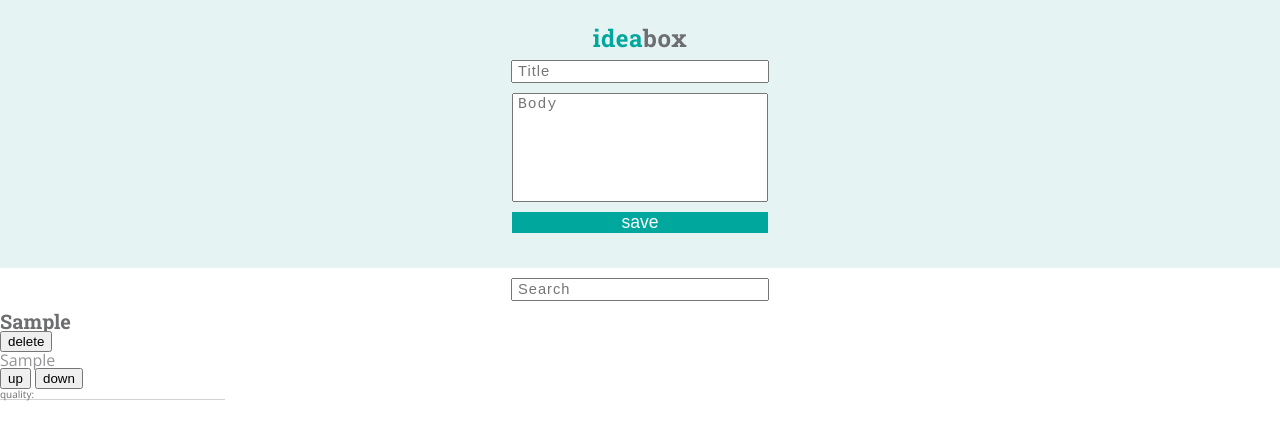
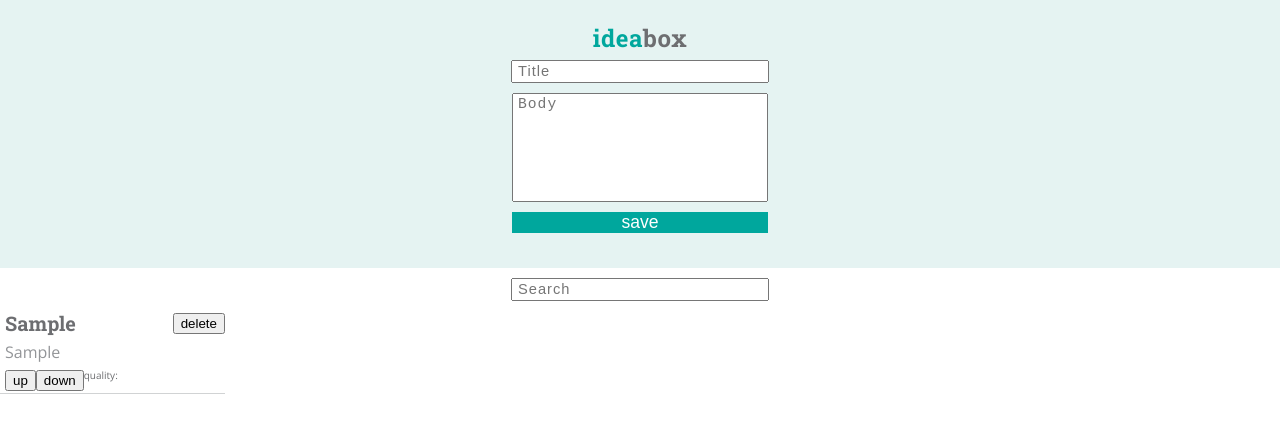
Before and after one commit to maiastone/2DoBox, a plain HTML site: page index.html in a window 1280 px wide. Both pictures are taken after typing "Sample", "Sample" into the empty fields and a click on the button "save". Drawn offline with nearby package versions, Linux system fonts and the light colour scheme.

Commit message:
WIP: contenteditable to localStorage, styling

```diff
--- a/script.js
+++ b/script.js
@@ -13,12 +13,12 @@
 function addNewCard(title, body, id) {
   $('.card').prepend(`
     <li id=${id}>
-      <header>
-        <h2 class="card-title" contenteditable="true">${title}</h2>
+      <header id="card-header">
+        <h2 class="card-title" contenteditable="true" onkeyup="">${title}</h2>
         <button class="card-delete">delete</button>
       </header>
-      <p class="card-body" contenteditable="true">${body}</p>
-      <footer>
+      <p class="card-body" contenteditable="true" onkeyup="addEntry">${body}</p>
+      <footer id="card-footer">
         <button class="up-vote">up</button>
         <button class="down-vote">down</button>
         <p class="quality">quality: </p>
--- a/style.css
+++ b/style.css
@@ -22,6 +22,7 @@
 
 li {
   border-bottom: 1px solid #d1d3d4;
+  padding: 2px 0 2px 5px;
 }
 
 .input {
@@ -33,9 +34,23 @@
   width: 225px;
 }
 
+.card-body {
+  padding: 10px 0;
+}
+
 .quality {
   color: #6d6e71;
   font-size: 10px;
+
+}
+
+#card-header {
+  display: flex;
+  justify-content: space-between;
+}
+
+#card-footer {
+  display: flex;
 
 }
 
@@ -81,3 +96,8 @@
   letter-spacing: 1px;
   padding-left: 3px;
 }
+
+[contenteditable="true"]:active, [contenteditable="true"]:focus {
+  border: none;
+  outline: none;
+}
```
